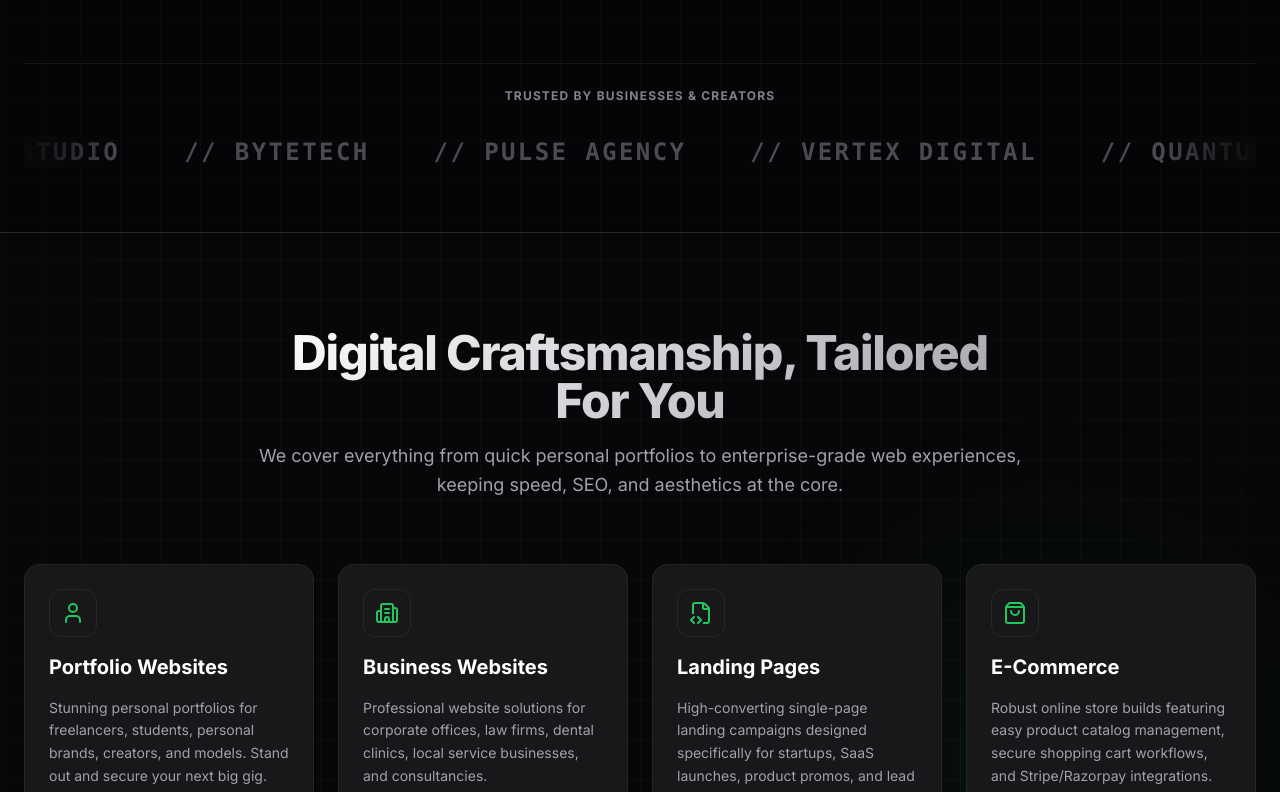
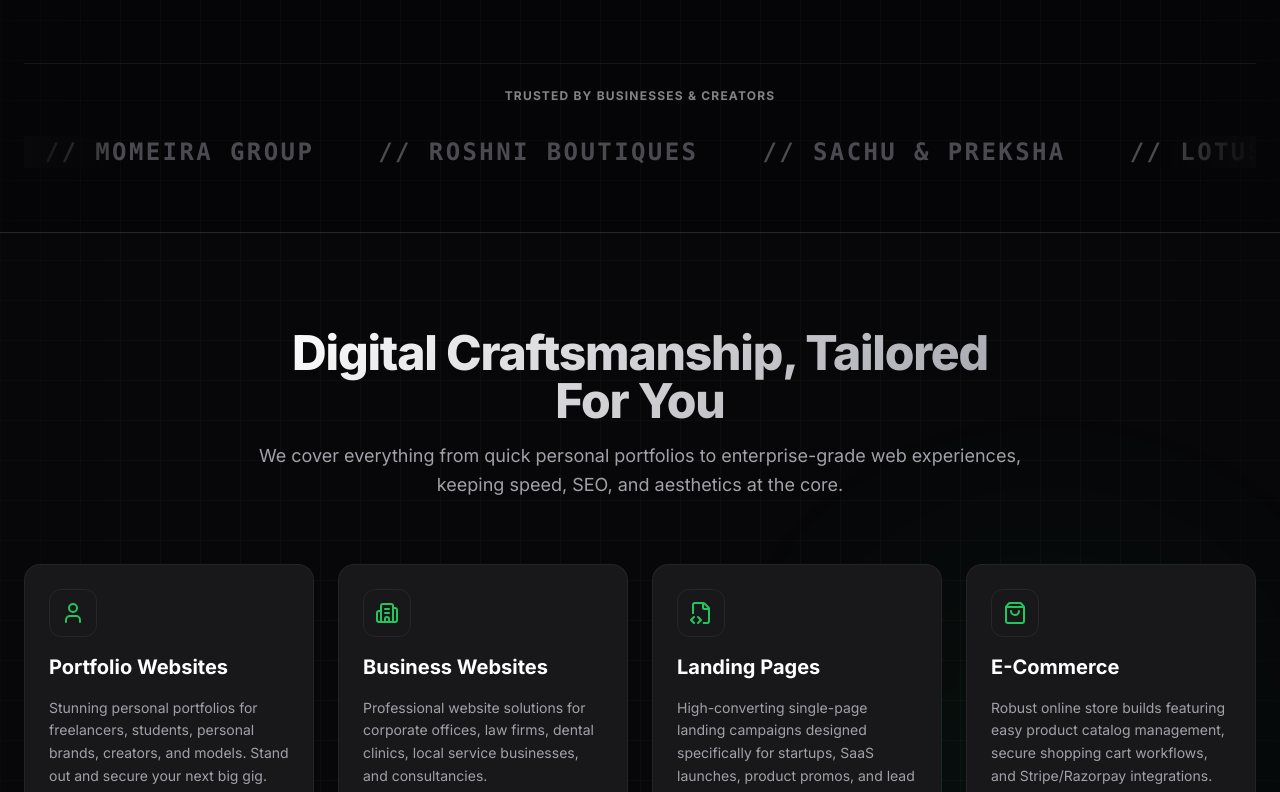
Before and after one commit to abhijeeeth/Abhiro, a Next.js app: page / in a window 1280 px wide. Shown: the part 940-1732 px from the top of the page. Built offline with nearby package versions, Linux system fonts and the light colour scheme.

Commit message:
feat: add new section components including BlogPreview, Consultation, Pricing, Team, Testimonials, and TrustBar

```diff
--- a/src/components/sections/BlogPreview.tsx
+++ b/src/components/sections/BlogPreview.tsx
@@ -17,7 +17,7 @@ const articles = [
     title: "The Ultimate SEO Checklist for Local Brands",
     category: "Search Ranking",
     date: "July 15, 2026",
-    author: "Priya Sharma",
+    author: "Abhijith Shaji",
     excerpt: "Step-by-step audit tips to configure sitemaps, structured schemas, meta fields, and Google Business profiles to rank local shops.",
     grad: "from-emerald-600/10 to-teal-600/10",
   },
@@ -25,7 +25,7 @@ const articles = [
     title: "Web Design Trends That Dominate Awwwards",
     category: "UX/UI Design",
     date: "July 08, 2026",
-    author: "Sarah Chen",
+    author: "makePortfolio Team",
     excerpt: "Exploring organic shapes, interactive cursor filters, glassmorphic headers, and scroll-linked timeline designs in 2026.",
     grad: "from-purple-600/10 to-pink-600/10",
   },
--- a/src/components/sections/Pricing.tsx
+++ b/src/components/sections/Pricing.tsx
@@ -192,7 +192,7 @@ export default function Pricing() {
           <div className="space-y-2">
             <h4 className="text-lg font-bold text-white">Why only ₹3,999 for the Budget Plan?</h4>
             <p className="text-sm text-muted leading-relaxed">
-              We understand starting out is tough. The affordable package uses professionally designed templates previously engineered in-house by our team. Instead of starting from scratch, we customize these templates for your brand details, fonts, color pallet, and content copy. This cuts down design time significantly, allowing us to deliver award-winning premium layout quality at a fraction of standard agency costs.
+              We understand starting out is tough. The affordable package uses professionally designed templates previously engineered in-house by our team. Instead of starting from scratch, we customize these templates for your brand details, fonts, color palette, and content copy. This cuts down design time significantly, allowing us to deliver premium, modern layout quality at a fraction of standard agency costs.
             </p>
           </div>
         </motion.div>
--- a/src/components/sections/Team.tsx
+++ b/src/components/sections/Team.tsx
@@ -3,87 +3,51 @@
 import { motion } from "framer-motion";
 import GlowCard from "../ui/GlowCard";
 
-const team = [
+interface TeamMember {
+  type: "founder" | "partner";
+  name: string;
+  role: string;
+  description: string;
+  skills: string[];
+  avatarGrad: string;
+  linkedin?: string;
+  github?: string;
+}
+
+const teamMembers: TeamMember[] = [
   {
+    type: "founder",
     name: "Abhijith Shaji",
-    role: "Founder & Full Stack Developer",
-    bio: "Passionate about creating accessible, beautiful, and hyper-optimized websites. Over 5 years of engineering experience.",
-    skills: ["Next.js", "TypeScript", "Node.js", "Docker"],
+    role: "Founder & Lead Developer",
+    description: "Passionate about creating accessible, beautiful, and hyper-optimized websites. Over 5 years of engineering experience, overseeing all project architectures, custom coding, and SEO indexing.",
+    skills: ["Next.js", "TypeScript", "Node.js", "Performance Audits"],
     linkedin: "https://www.linkedin.com/in/stabhijith/",
     github: "https://github.com/abhijeeeth",
     avatarGrad: "from-emerald-500 to-green-600",
   },
   {
-    name: "Arya Raj",
-    role: "Cyber Security Head",
-    bio: "Securing next-generation web platforms with robust penetration testing, vulnerability assessments, and secure architecture audits.",
-    skills: ["Vulnerability Assessment", "Penetration Testing", "OWASP", "Secure Coding"],
-    linkedin: "https://linkedin.com",
-    github: "https://github.com",
-    avatarGrad: "from-red-500 to-rose-600",
-  },
-  {
-    name: "Amal Raj",
-    role: "Senior Backend Developer",
-    bio: "Architecting high-performance backend systems, managing database clustering, API integrations, and scalable cloud structures.",
-    skills: ["Node.js", "Express", "PostgreSQL", "Redis", "Docker"],
-    linkedin: "https://linkedin.com",
-    github: "https://github.com",
-    avatarGrad: "from-blue-500 to-indigo-600",
-  },
-  {
-    name: "Maria Jacob",
-    role: "Senior Frontend Developer",
-    bio: "Crafting beautiful, accessible, and high-performance user interfaces with smooth micro-interactions and pixel-perfect responsiveness.",
-    skills: ["React", "Next.js", "Tailwind CSS", "TypeScript"],
-    linkedin: "https://linkedin.com",
-    github: "https://github.com",
+    type: "partner",
+    name: "Vetted UI/UX Designers",
+    role: "Freelance Collaborative Network",
+    description: "Independent creative designers who draft custom layouts in Figma, aligning typography and branding before development starts.",
+    skills: ["Figma Wireframes", "UX Prototyping", "Design Systems"],
     avatarGrad: "from-purple-500 to-pink-600",
   },
   {
-    name: "Savio Jose",
-    role: "Senior Full Stack Developer",
-    bio: "Delivering end-to-end web applications, bridging the gap between dynamic frontend designs and optimized server-side systems.",
-    skills: ["React", "Next.js", "Node.js", "PostgreSQL", "Tailwind CSS"],
-    linkedin: "https://linkedin.com",
-    github: "https://github.com",
-    avatarGrad: "from-emerald-500 to-teal-600",
-  },
-  {
-    name: "Jesso Joseph",
-    role: "Senior Flutter Developer",
-    bio: "Building fluid and performant cross-platform mobile applications with custom animations and native-level integrations.",
-    skills: ["Flutter", "Dart", "Firebase", "State Management", "REST APIs"],
-    linkedin: "https://linkedin.com",
-    github: "https://github.com",
-    avatarGrad: "from-cyan-500 to-sky-600",
-  },
-  {
-    name: "Bibin Thomas",
-    role: "Senior Digital Marketing & SEO Analyst",
-    bio: "Driving organic user growth and visibility through keyword optimization, technical SEO diagnostics, and target-driven marketing strategies.",
-    skills: ["Technical SEO", "Google Analytics", "Keyword Research", "Growth Marketing"],
-    linkedin: "https://linkedin.com",
-    github: "https://github.com",
+    type: "partner",
+    name: "SEO & Content Specialists",
+    role: "Freelance Collaborative Network",
+    description: "Expert copywriters and optimization specialists who construct page content, meta tags, and index mapping for Google.",
+    skills: ["Technical SEO", "Copywriting", "Keyword Auditing"],
     avatarGrad: "from-amber-500 to-orange-600",
   },
   {
-    name: "Anagha Vijayan",
-    role: "Operations Coordinator and Social Media Head",
-    bio: "Managing day-to-day agency operations, coordinating projects, and leading creative social media strategies to drive brand presence.",
-    skills: ["Project Management", "Social Media Strategy", "Content Planning", "Client Coordination"],
-    linkedin: "https://linkedin.com",
-    github: "https://github.com",
-    avatarGrad: "from-fuchsia-500 to-pink-600",
-  },
-  {
-    name: "Susmitha B S",
-    role: "Content Writer",
-    bio: "Crafting high-quality, engaging content, website copy, and SEO-optimized articles to tell compelling brand stories.",
-    skills: ["Copywriting", "Content Strategy", "SEO Writing", "Creative Writing"],
-    linkedin: "https://linkedin.com",
-    github: "https://github.com",
-    avatarGrad: "from-sky-400 to-blue-500",
+    type: "partner",
+    name: "QA & Penetration Testers",
+    role: "Freelance Collaborative Network",
+    description: "Vetted testers who perform strict accessibility audits, cross-browser compatibility checks, and server security assessments.",
+    skills: ["OWASP Security", "Accessibility (WCAG)", "Mobile QA"],
+    avatarGrad: "from-red-500 to-rose-600",
   },
 ];
 
@@ -112,13 +76,13 @@ export default function Team() {
             transition={{ duration: 0.6, delay: 0.1 }}
             className="text-muted text-base sm:text-lg"
           >
-            A dedicated team of designers, engineers, and search index strategists combining forces to ship premium web products.
+            We operate as a modern, lean web development collective. Led by founder Abhijith Shaji, we collaborate with a vetted network of specialized freelance designers, copywriters, and security auditors to deliver premium websites without bloated agency pricing.
           </motion.p>
         </div>
 
         {/* Team Grid */}
-        <div className="grid grid-cols-1 md:grid-cols-2 lg:grid-cols-3 gap-8">
-          {team.map((member, idx) => (
+        <div className="grid grid-cols-1 md:grid-cols-2 lg:grid-cols-4 gap-8">
+          {teamMembers.map((member, idx) => (
             <motion.div
               key={idx}
               initial={{ opacity: 0, y: 30 }}
@@ -145,7 +109,7 @@ export default function Team() {
                   </div>
 
                   <p className="text-sm text-muted leading-relaxed">
-                    {member.bio}
+                    {member.description}
                   </p>
 
                   {/* Skills tags */}
@@ -158,8 +122,10 @@ export default function Team() {
                   </div>
                 </div>
 
-                {/* Social links footer */}
-                <div className="flex items-center space-x-3 pt-6 border-t border-card-border/30 w-full mt-6">
+                {/* Social links footer (Only for founder) */}
+                <div className="flex items-center space-x-3 pt-6 border-t border-card-border/30 w-full mt-6 min-h-[50px]">
+                  {member.type === "founder" ? (
+                    <>
                       <a
                         href={member.linkedin}
                         target="_blank"
@@ -182,6 +148,12 @@ export default function Team() {
                           <path d="M12 .297c-6.63 0-12 5.373-12 12 0 5.303 3.438 9.8 8.205 11.385.6.113.82-.258.82-.577 0-.285-.01-1.04-.015-2.04-3.338.724-4.042-1.61-4.042-1.61C4.422 18.07 3.633 17.7 3.633 17.7c-1.087-.744.084-.729.084-.729 1.205.084 1.838 1.236 1.838 1.236 1.07 1.835 2.809 1.305 3.495.998.108-.776.417-1.305.76-1.605-2.665-.3-5.466-1.332-5.466-5.93 0-1.31.465-2.38 1.235-3.22-.135-.303-.54-1.523.105-3.176 0 0 1.005-.322 3.3 1.23.96-.267 1.98-.399 3-.405 1.02.006 2.04.138 3 .405 2.28-1.552 3.285-1.23 3.285-1.23.645 1.653.24 2.873.12 3.176.765.84 1.23 1.91 1.23 3.22 0 4.61-2.805 5.625-5.475 5.92.42.36.81 1.096.81 2.22 0 1.606-.015 2.896-.015 3.286 0 .315.21.69.825.57C20.565 22.092 24 17.592 24 12.297c0-6.627-5.373-12-12-12"/>
                         </svg>
                       </a>
+                    </>
+                  ) : (
+                    <span className="text-[10px] uppercase font-bold text-muted/60 tracking-wider">
+                      Collaborative Network Model
+                    </span>
+                  )}
                 </div>
               </GlowCard>
             </motion.div>
--- a/src/components/sections/Testimonials.tsx
+++ b/src/components/sections/Testimonials.tsx
@@ -9,37 +9,37 @@ import GlowCard from "../ui/GlowCard";
 
 const testimonials = [
   {
-    name: "Vikram Mehta",
-    company: "Apex local bakery",
-    text: "makePortfolio.in built our landing page in just 4 days. The ₹3,999 pricing felt too good to be true, but the speed, design, and SEO setup exceeded all expectations. Highly recommend their template customization plan!",
+    name: "George Morris",
+    company: "Morris English Academy",
+    text: "We went with the Custom Plan for our academy's site. The Figma wireframing stage was super collaborative, and the final Next.js build loading times are incredible. Our online inquiries grew immediately.",
     rating: 5,
     avatarGrad: "from-blue-500 to-indigo-500",
   },
   {
-    name: "Dr. Ananya Rao",
-    company: "Lotus Dental Clinic",
-    text: "We went with the Custom Plan for our clinic's site. The Figma wireframing stage was super collaborative, and the final Next.js build loading times are incredible. Our bookings are up by 90%!",
+    name: "Zachariah Mathai",
+    company: "FarmSpice Spices",
+    text: "Setting up our online storefront was a breeze. They handled SSL setup, product catalog optimization, and even connected a direct WhatsApp purchase flow. Reliable and prompt post-launch support.",
     rating: 5,
     avatarGrad: "from-teal-500 to-emerald-500",
   },
   {
-    name: "Rahul Verma",
-    company: "Freelance Designer",
-    text: "As a designer, I am very picky about typography and micro-interactions. The team at makePortfolio.in translated my designs into responsive code with clean animations. Absolutely flawless craftsmanship.",
+    name: "Roshni Nair",
+    company: "Roshni Boutiques",
+    text: "As a boutique owner, visual appeal is everything. The team at makePortfolio.in translated our vision into a responsive, elegant fashion catalog with clean animations. Exceeded all expectations!",
     rating: 5,
     avatarGrad: "from-pink-500 to-rose-500",
   },
   {
-    name: "Sneha Patel",
-    company: "Organic Store Inc",
-    text: "Setting up our online storefront was a breeze. They handled SSL setup, payment gateways configuration, and even connected a direct WhatsApp purchase flow. Reliable and prompt post-launch support.",
+    name: "Blesson Varghese",
+    company: "Momeira Group",
+    text: "makePortfolio.in built our corporate site in just a few weeks. The speed, design quality, and technical SEO structure are top-notch. Our brand credibility has definitely been boosted.",
     rating: 5,
     avatarGrad: "from-amber-500 to-orange-500",
   },
   {
-    name: "Kartik Nair",
-    company: "SaaS Platform Founder",
-    text: "Our product launch landing page is lightning fast and ranks highly on Google search out of the box. They implemented organizational schema, sitemaps, and analytics tracking in no time. Great service!",
+    name: "Sachu & Preksha",
+    company: "Personal Brand & Creative Creators",
+    text: "Our personal site is lightning fast and ranks highly on search engines out of the box. They implemented clean scroll transitions, custom SVG shapes, and analytics tracking in no time. Great service!",
     rating: 5,
     avatarGrad: "from-purple-500 to-violet-500",
   },
@@ -74,7 +74,7 @@ export default function Testimonials() {
             transition={{ duration: 0.6, delay: 0.1 }}
             className="text-muted text-base sm:text-lg"
           >
-            Don't just take our word for it. Read how we've helped creators, shop owners, and corporate brands grow their digital presence.
+            Don't just take our word for it. Read genuine feedback from the business owners, creators, and brands who have launched websites with us.
           </motion.p>
         </div>
 
--- a/src/components/sections/TrustBar.tsx
+++ b/src/components/sections/TrustBar.tsx
@@ -11,14 +11,13 @@ const stats = [
 ];
 
 const clientLogos = [
-  "Acme Corp",
-  "Apex Lab",
-  "Nova Studio",
-  "ByteTech",
-  "Pulse Agency",
-  "Vertex Digital",
-  "Quantum Systems",
-  "Alpha Brand",
+  "FarmSpice",
+  "Morris English Academy",
+  "Momeira Group",
+  "Roshni Boutiques",
+  "Sachu & Preksha",
+  "Lotus Dental Clinic",
+  "Organic Store Inc",
 ];
 
 export default function TrustBar() {
```
Also changed, not shown: src/components/sections/Consultation.tsx (+42 -6 lines). Lines whose indentation alone changed are shown as unchanged.
